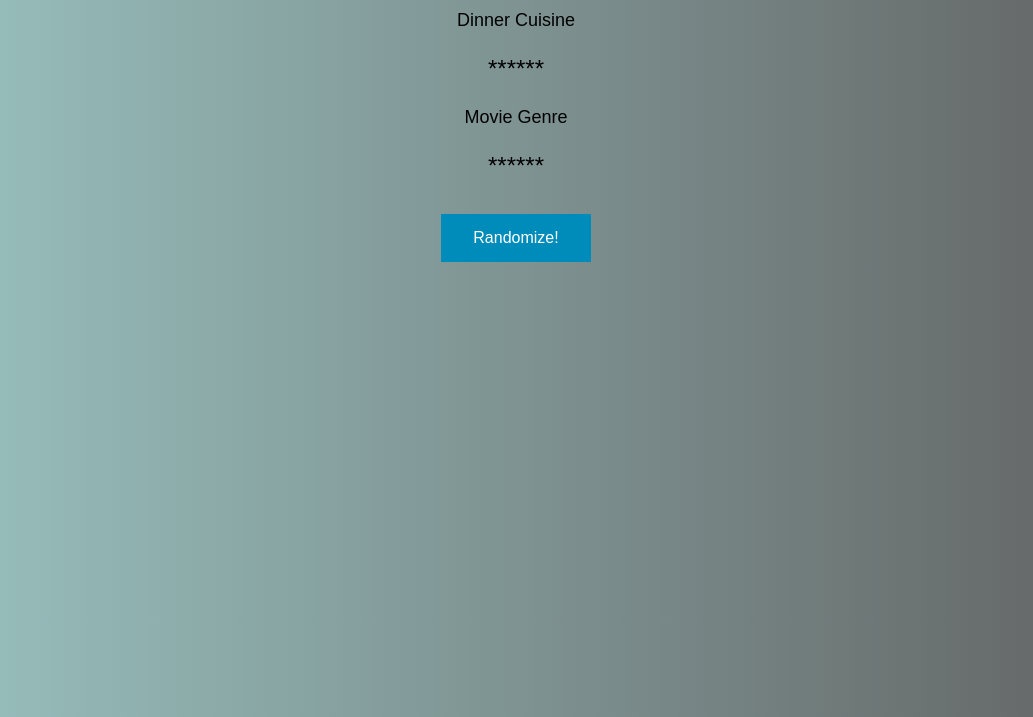
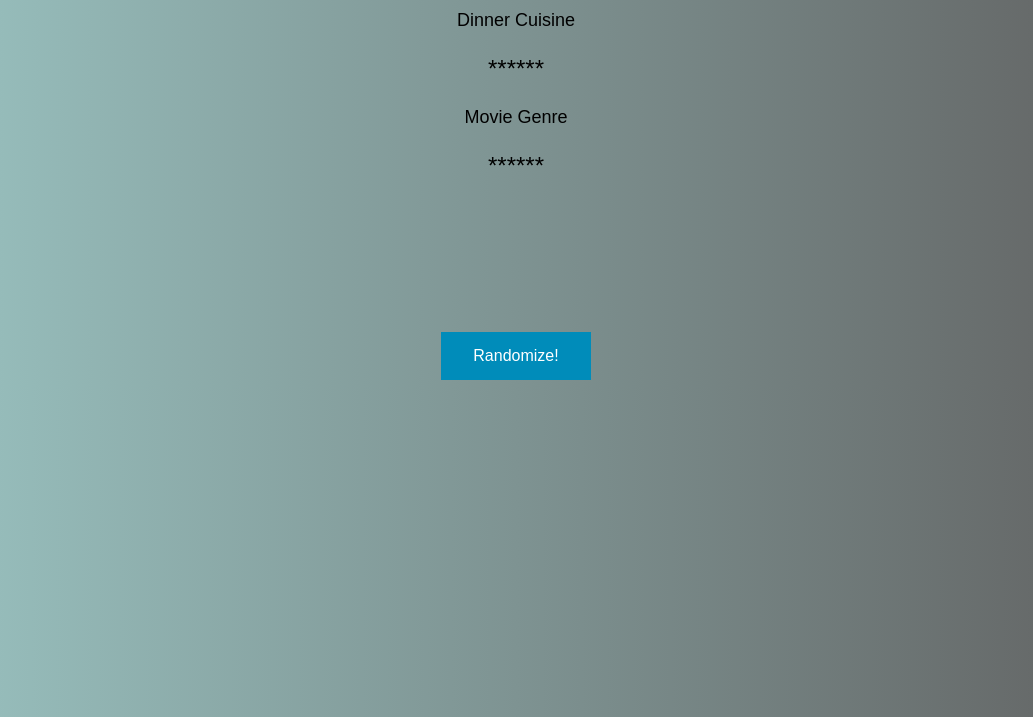
Before and after one commit to curtis-lewis/curtis-lewis.github.io, a plain HTML site: page index.html in a window 1280 px wide. Shown: the part 83-800 px from the top of the page, without its empty margins (124-1157 px from the left). Drawn offline with Linux system fonts and the light colour scheme; a web font is replaced by a local one.

Commit message:
moved button down

```diff
--- a/style.css
+++ b/style.css
@@ -21,7 +21,7 @@ button {
     font-size: 16px;
     padding: 15px 32px;
     display: inline-block;
-    margin-top: 10px;
+    margin-top: 8em;
 }
 
 h1 {
```
